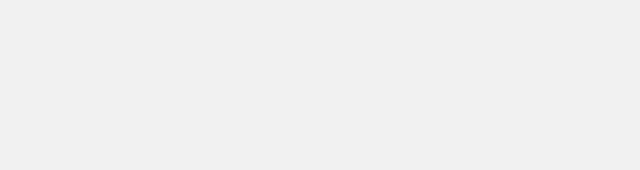
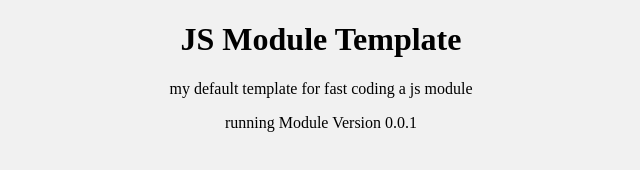
Before and after one commit to soenkekluth/js-module-template, a website: page demo/index.html in a window 1280 px wide. Shown: the whole page, without its empty margins (319-959 px from the left). Drawn offline with Linux system fonts and the light colour scheme.

Commit message:
added sample html

```diff
--- a/demo/index.html
+++ b/demo/index.html
@@ -17,17 +17,32 @@
         margin: 0;
         padding:0;
     }
+    main {
+        display: block;
+        text-align: center;
+    }
     </style>
 
 </head>
 
 <body>
 
+    <main>
+        <h1>JS Module Template</h1>
+        <p>my default template for fast coding a js module</p>
+        <output name="out"></output>
+    </main>
 
     <script src="../dist/module.js"></script>
     <script>
+
     var module = new Module();
-    console.log('running Module Version '+module.version);
+    var str = 'running Module Version ' + module.version;
+    var out = document.getElementsByName('out')[0];
+
+    out.innerText = str;
+    console.log(str);
+
     </script>
 
 </body>
```
